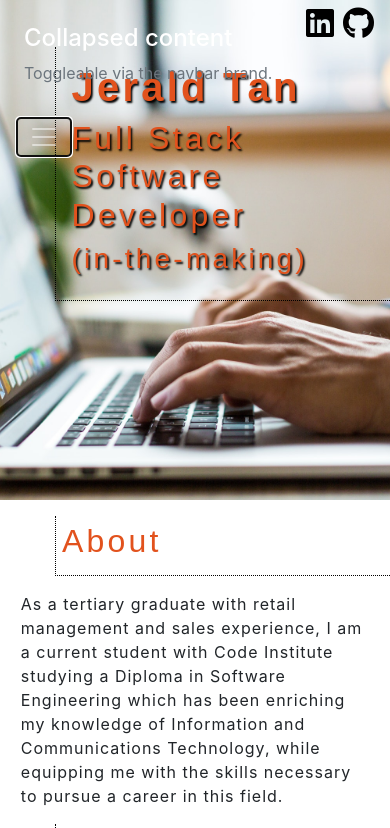
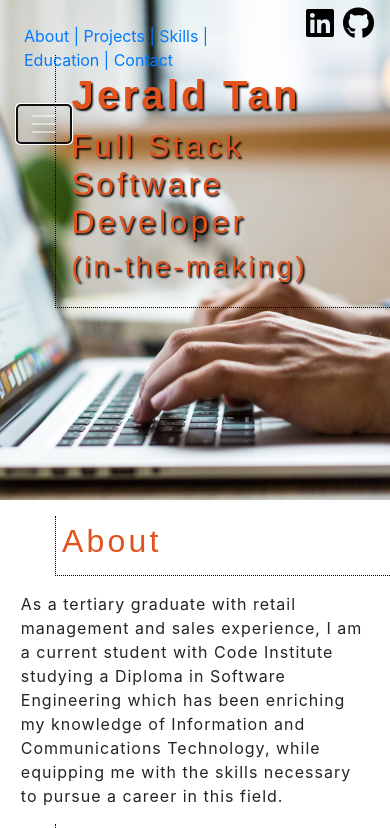
Before and after one commit to jaymanmt/Portfolio, a plain HTML site: page index.html in a window 390 px wide. Both pictures are taken after a click on the button "Toggle navigation". Shown: the top 828 px of the page. Drawn offline with nearby package versions, Linux system fonts and the light colour scheme.

Commit message:
media query navbar to prevent overlap with icons

```diff
--- a/index.html
+++ b/index.html
@@ -18,8 +18,13 @@
     <div class="pos-f-t">
       <div class="collapse" id="navbarToggleExternalContent">
         <div class="bg-dark p-4">
-          <h5 class="text-white h4">Collapsed content</h5>
-          <span class="text-muted">Toggleable via the navbar brand.</span>
+          <span class="text-muted">
+            <a href="#">About |</a>
+            <a href="#">Projects |</a>
+            <a href="#">Skills |</a>
+            <a href="#">Education |</a>
+            <a href="#">Contact</a>
+          </span>
         </div>
       </div>
       <nav class="navbar navbar-dark bg-dark">
@@ -191,7 +196,7 @@
         </article>
       </section>
       <!-- icon panel -->
-      <section class ="row" style="font-size:2em;">
+      <section class="row" style="font-size:2em;">
         <nav id="icons">
           <a href="#"><i class="fab fa-linkedin"></i></a>
           <a href="#"><i class="fab fa-github"></i></a>
--- a/style.css
+++ b/style.css
@@ -13,6 +13,16 @@
 .bg-dark{
     background-color: rgba(0,0,0,0) !important;
 }
+
+@media all and (max-width:450px){
+    .p-4{
+        width: 300px !important;
+    }
+}
+}
+.navbar-toggler{
+    border: 1px rgba(0,0,0,0.3) solid !important;
+}
 .background-img{
     background-image:url(images/hero-1.jpg);
     background-position: center;
@@ -26,7 +36,7 @@
 }
 .hero-title{
     margin-left: 14% !important;
-    margin-top: 12% !important;
+    margin-top: 14% !important;
     color: #e2521d;
     letter-spacing: .2em;
     font-family: Arial;
```
Lines whose indentation alone changed are shown as unchanged.
